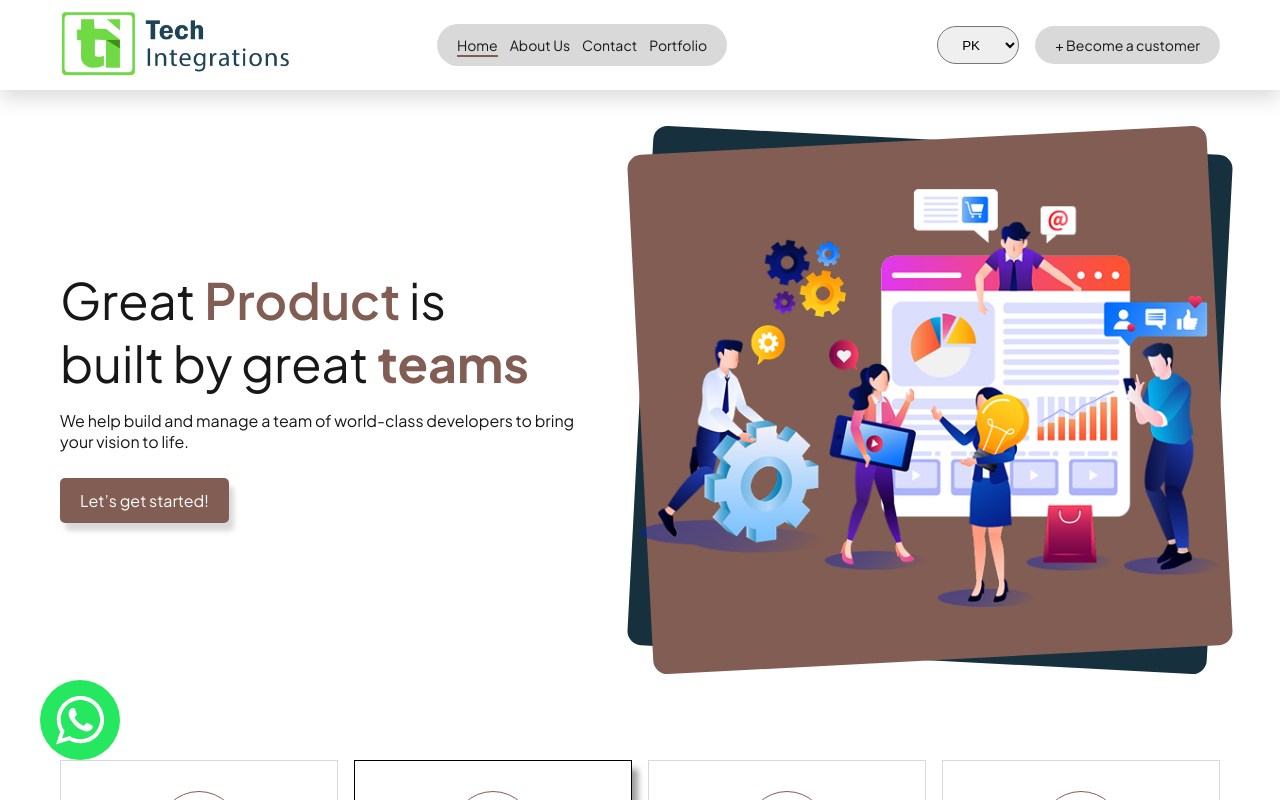
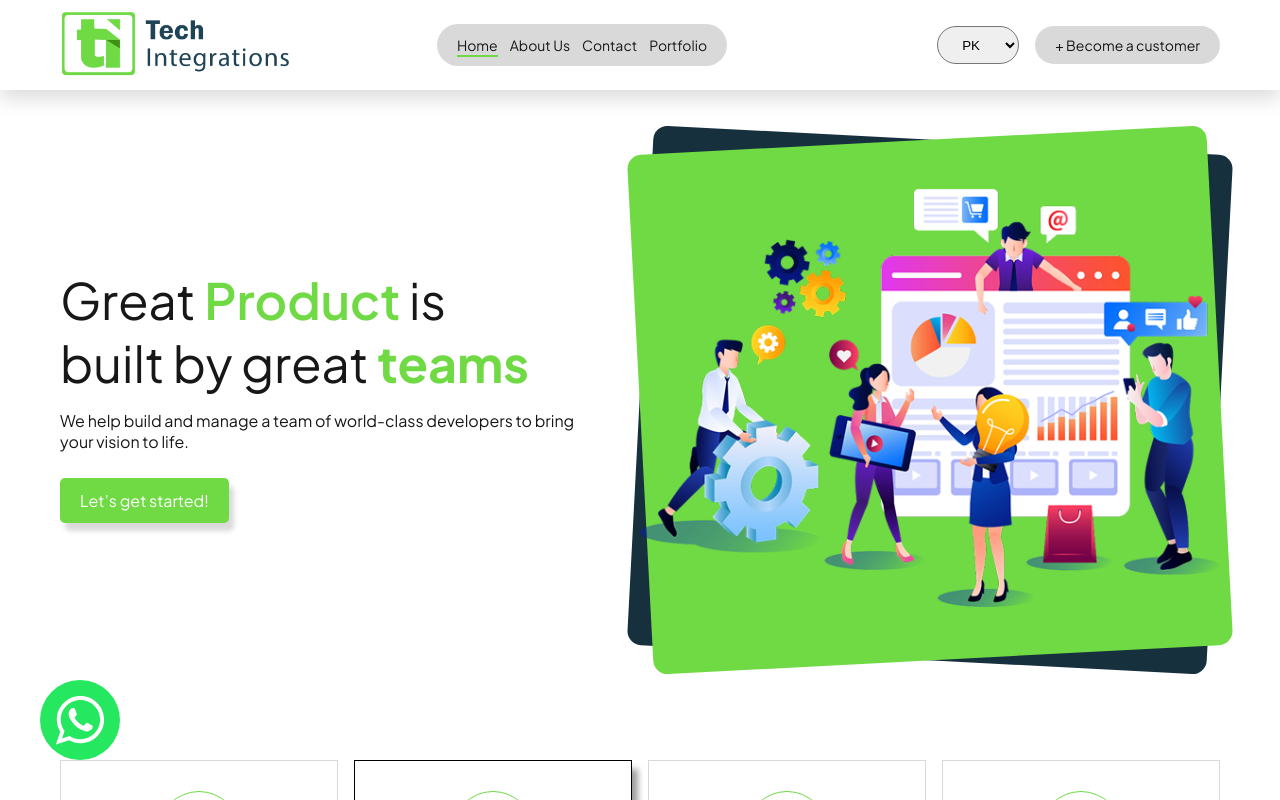
Before and after one commit to ShabeehShopifyDev/newnextapp, a Next.js app: page / in a window 1280 px wide. Shown: the top 800 px of the page. Built offline with nearby package versions, Linux system fonts and the light colour scheme.

Commit message:
Changing the color back ...

```diff
--- a/src/styles/index.css
+++ b/src/styles/index.css
@@ -6,7 +6,7 @@ body {
 
 :root {
     --light-border: #00000026;
-    --color-primary: #825d53;
+    --color-primary: #6FDA44;
     --color-secondary: #16303D;
     --color-link: #0070f3;
 }
```
